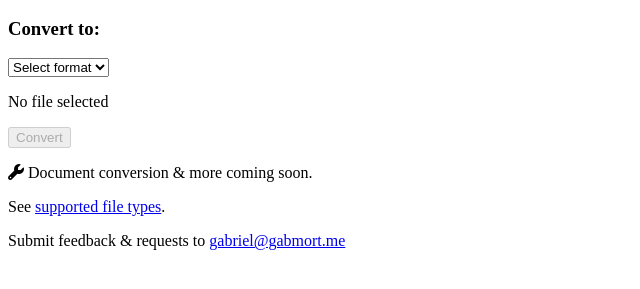
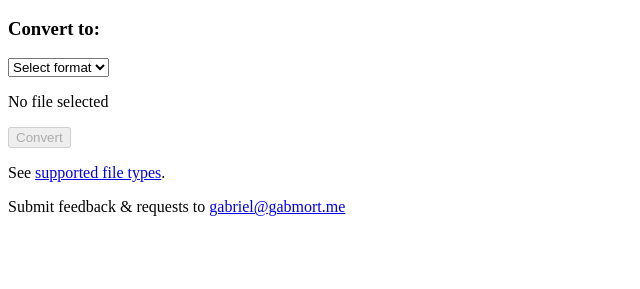
Before and after one commit to hummusaki/ConVert, a website with bundled scripts: page index.html in a window 1280 px wide. Shown: the part 391-680 px from the top of the page, without its empty margins (0-640 px from the left). Built offline with nearby package versions, Linux system fonts and the light colour scheme.

Commit message:
update readme and site to reflect features

```diff
--- a/index.html
+++ b/index.html
@@ -69,7 +69,6 @@
         </div>
 
         <div class="feedback-note">
-            <p><i class="fas fa-wrench"></i> Document conversion & more coming soon.</p>
             <p>See <a href="https://github.com/hummusaki/ConVert?tab=readme-ov-file#supported-file-types" target="_blank">supported file types</a>.</p>
             <p>Submit feedback & requests to <a href="mailto:gabriel@gabmort.me">gabriel@gabmort.me</a></p>
         </div>
```
Also changed, not shown: .github/workflows/test.yml, README.md.
